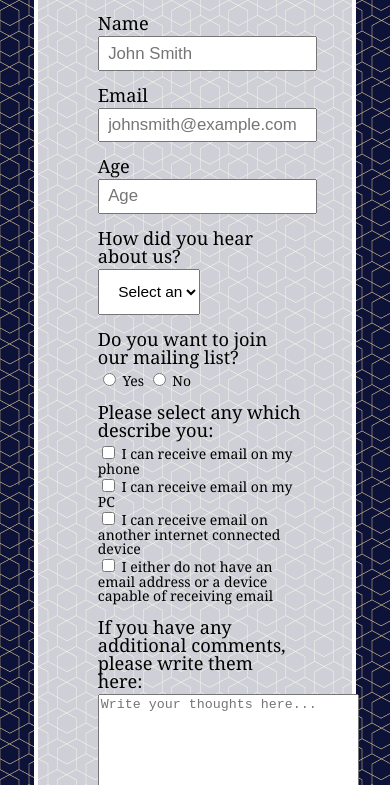
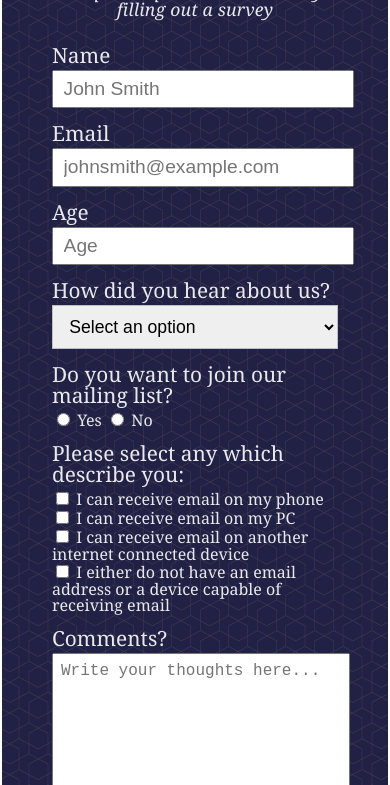
Before and after one commit to AndrewHuntington/fcc-survey-form, a plain HTML site: page index.html in a window 390 px wide. Shown: the part 315-1100 px from the top of the page. Drawn offline with Linux system fonts and the light colour scheme.

Commit message:
Decide color scheme

```diff
--- a/index.html
+++ b/index.html
@@ -91,9 +91,7 @@
         </div>
 
         <div class="form-element">
-          <label class="form-q" for="comments"
-            >If you have any additional comments, please write them here:</label
-          >
+          <label class="form-q" for="comments">Comments?</label>
           <textarea
             name="comments"
             id="comments"
--- a/style.css
+++ b/style.css
@@ -1,5 +1,6 @@
 html {
-  font-size: 14px;
+  font-size: 16px;
+  color: rgba(255, 255, 255, 0.9);
 }
 body {
   /* Background pattern from Toptal Subtle Patterns */
@@ -13,13 +14,23 @@ h1 {
   margin-bottom: 0.2em;
   text-align: center;
 }
-
-form {
-  padding-left: 50px;
+select {
+  border: 1px solid rgba(0, 0, 0, 0.2);
+  display: block;
+  font-size: 1.1em;
+  padding-left: 0.7em;
+  width: 65%;
+  height: 2.5em;
+}
+textarea {
+  font-size: 1em;
+  padding-top: 0.5em;
+  padding-left: 0.5em;
+  width: 100%;
 }
 
 .content {
-  background-color: rgba(255, 255, 255, 0.8);
+  background-color: hsla(240, 33%, 21%, 0.85);
   border: 4px solid #fff;
   border-radius: 30px;
   margin: 50px auto;
@@ -42,14 +53,6 @@ form {
   width: 100%;
 }
 
-select {
-  display: block;
-  font-size: 1.1em;
-  padding-left: 1em;
-  width: 50%;
-  height: 3em;
-}
-
 #description {
   font-size: 1.1em;
   font-style: italic;
@@ -58,8 +61,13 @@ select {
   margin-bottom: 1.5em;
 }
 
-@media (max-width: 800px) {
-  form {
-    padding-left: 10px;
+@media (max-width: 450px) {
+  .content {
+    border: 2px solid #fff;
+    border-radius: 0%;
+    width: auto;
+  }
+  select {
+    width: 100%;
   }
 }
```
